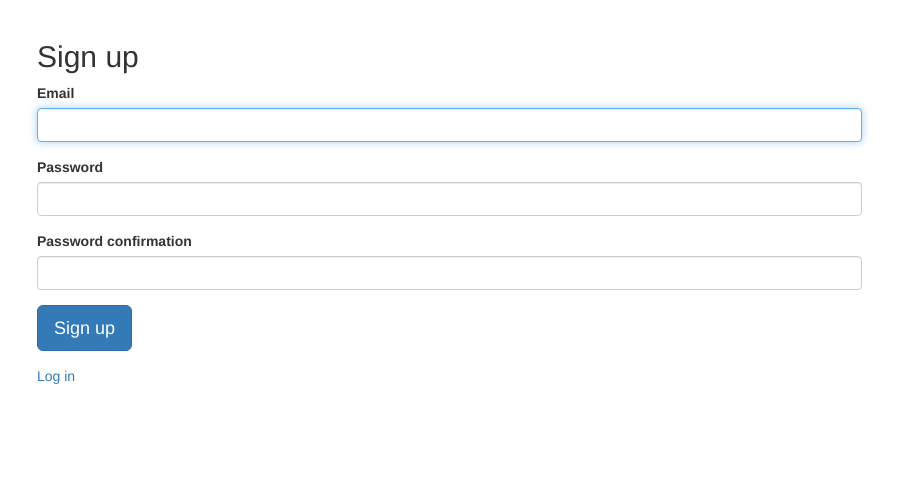
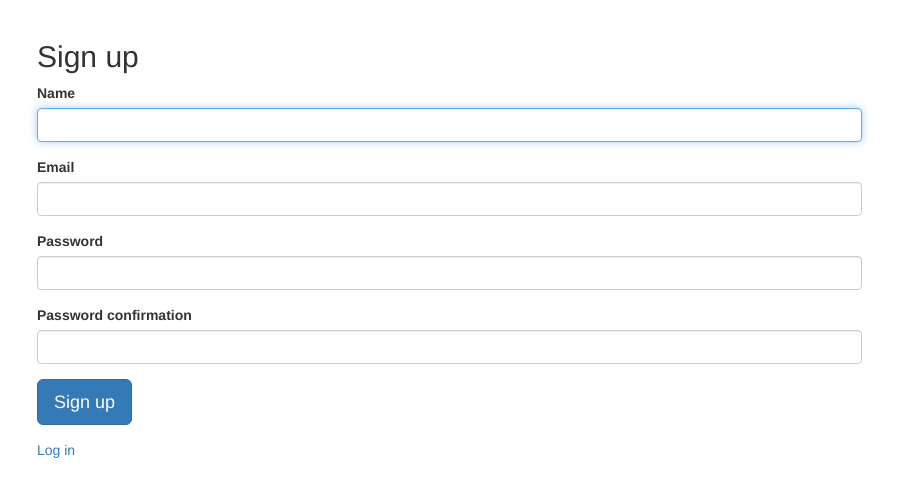
Before and after one commit to emmanuellekamwa/micro-reddit, a Rails app: the page made by app/controllers/application_controller.rb in a window 1280 px wide. Shown: the part 52-549 px from the top of the page, without its empty margins (48-946 px from the left). Run offline with Rails 7, Linux system fonts and the light colour scheme; style sheets or scripts are compiled from the project's sources; some libraries are stand-ins or nearby versions.

Commit message:
Made some changes to the apllication controller

```diff
--- a/app/controllers/application_controller.rb
+++ b/app/controllers/application_controller.rb
@@ -1,2 +1,11 @@
 class ApplicationController < ActionController::Base
+  protect_from_forgery with: :exception
+  before_action :configure_permitted_parameters, if: :devise_controller?
+
+  protected
+
+  def configure_permitted_parameters
+    devise_parameter_sanitizer.permit(:sign_up, keys: [:name])
+    devise_parameter_sanitizer.permit(:account_update, keys: [:name])
+  end
 end
--- a/app/views/devise/registrations/new.html.erb
+++ b/app/views/devise/registrations/new.html.erb
@@ -4,15 +4,28 @@
   <%= devise_error_messages! %>
 
   <div class="form-group">
+        <%= f.label :name %>
+        <%= f.text_field :name, class: "form-control", :autofocus => true %>
+  </div>
+
+  <div class="form-group">
       <%= f.label :email %>
       <%= f.email_field :email, autofocus: true, class: "form-control", required: true %>
-    </div><div class="form-group">
+  </div>
+
+  <div class="form-group">
       <%= f.label :password %>
       <%= f.password_field :password, class: "form-control", required: true %>
-    </div><div class="form-group">
+  </div>
+
+  <div class="form-group">
       <%= f.label :password_confirmation %>
       <%= f.password_field :password_confirmation, class: "form-control", required: true %>
-    </div><div class="form-group">
+  </div>
+
+  <div class="form-group">
       <%= f.submit "Sign up", class: "btn btn-lg btn-primary" %>
-    </div>
-<% end %><%= render "devise/shared/links" %>
+  </div>
+<% end %>
+
+<%= render "devise/shared/links" %>
--- /dev/null
+++ b/db/migrate/20210129074440_add_name_to_users.rb
@@ -0,0 +1,5 @@
+class AddNameToUsers < ActiveRecord::Migration[6.0]
+  def change
+    add_column :users, :name, :string
+  end
+end
```
Also changed, not shown: app/views/devise/registrations/edit.html.erb (+31 -6 lines), app/views/links/index.html.erb (+10 -6 lines), db/development.sqlite3, db/schema.rb, 3 other files.
